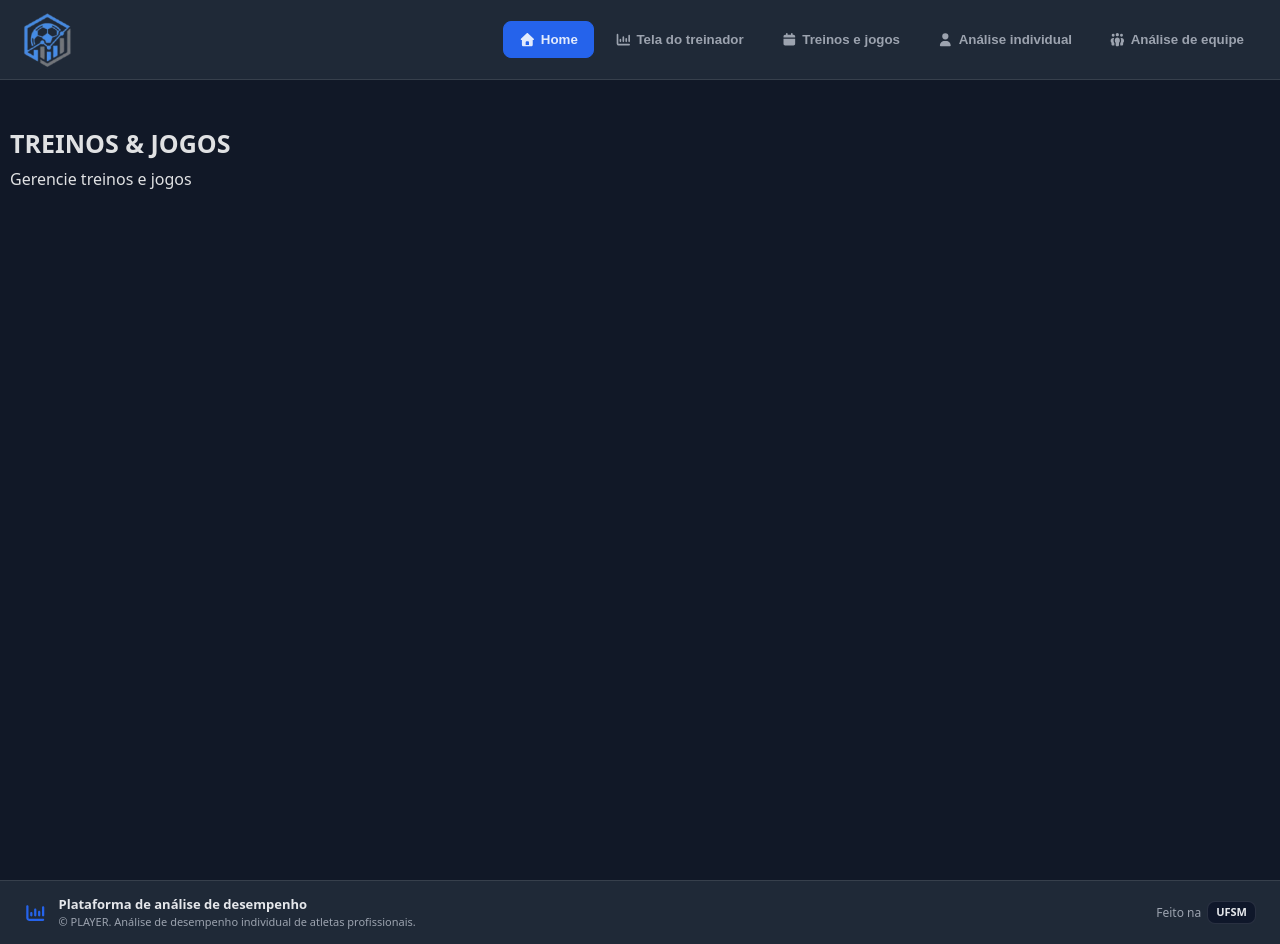
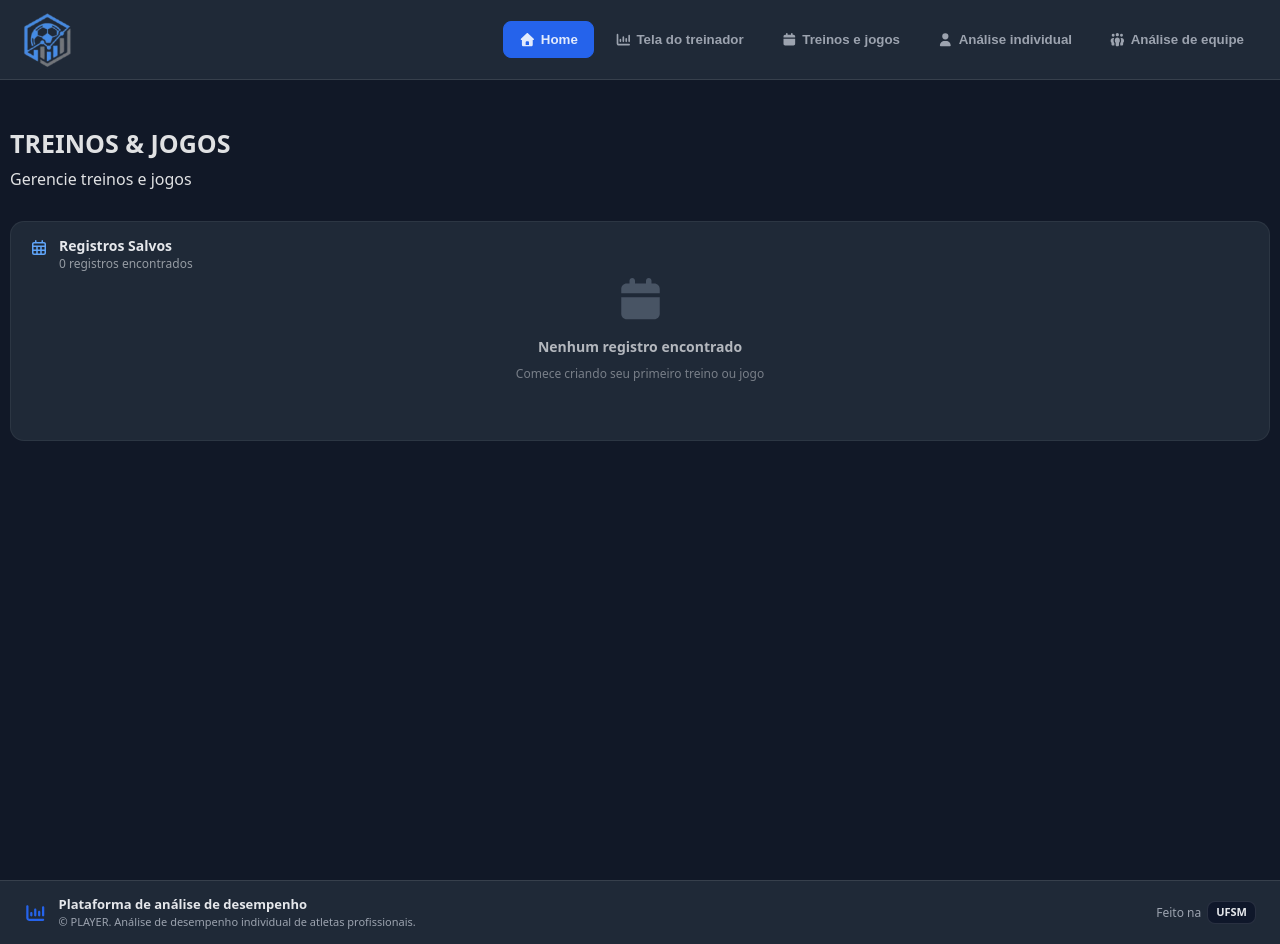
Before and after one commit to diogodls/player, a React (Vite) app: page /session-screen in a window 1280 px wide. Built offline with nearby package versions, Linux system fonts and the light colour scheme.

Commit message:
feat(#44): empty state da tela de treinos e jogos

```diff
--- /dev/null
+++ b/src/components/RegistrationScreen/RegistrationScreen.module.scss
@@ -0,0 +1,70 @@
+.card {
+  position: relative;
+  width: 100%;
+  min-height: 220px;
+  border-radius: 14px;
+  background: #1f2937;
+  border: 1px solid rgba(255, 255, 255, 0.06);
+  padding: 16px 18px;
+
+  .cardHeader {
+    display: flex;
+    align-items: flex-start;
+    gap: 10px;
+  }
+
+  .headerIcon {
+    font-size: 16px;
+    color: #60a5fa;
+    margin-top: 2px;
+  }
+
+  .headerText {
+    display: flex;
+    flex-direction: column;
+    gap: 2px;
+  }
+
+  .headerTitle {
+    color: #e5e7eb;
+    font-weight: 700;
+    font-size: 14px;
+    line-height: 1.1;
+  }
+
+  .headerSub {
+    color: rgba(229, 231, 235, 0.6);
+    font-size: 12px;
+    font-weight: 500;
+  }
+
+  .emptyState {
+    position: absolute;
+    inset: 0;
+    display: flex;
+    flex-direction: column;
+    align-items: center;
+    justify-content: center;
+    gap: 8px;
+    text-align: center;
+    padding: 20px;
+  }
+
+  .emptyIcon {
+    font-size: 44px;
+    color: rgba(148, 163, 184, 0.35);
+    margin-bottom: 6px;
+  }
+
+  .emptyTitle {
+    color: rgba(229, 231, 235, 0.75);
+    font-weight: 700;
+    font-size: 14px;
+  }
+
+  .emptySub {
+    color: rgba(229, 231, 235, 0.45);
+    font-size: 12px;
+    font-weight: 500;
+  }
+}
--- /dev/null
+++ b/src/components/RegistrationScreen/RegistrationScreen.tsx
@@ -0,0 +1,30 @@
+import styles from "./RegistrationScreen.module.scss";
+import { FontAwesomeIcon } from "@fortawesome/react-fontawesome";
+import { faCalendarDays } from "@fortawesome/free-regular-svg-icons";
+import { faCalendar } from "@fortawesome/free-solid-svg-icons";
+
+const RegistrationScreen = () => {
+  const total = 0;
+
+  return (
+    <div className={styles.wrapper}>
+      <div className={styles.card}>
+        <div className={styles.cardHeader}>
+          <FontAwesomeIcon icon={faCalendarDays} className={styles.headerIcon} />
+          <div className={styles.headerText}>
+            <span className={styles.headerTitle}>Registros Salvos</span>
+            <span className={styles.headerSub}>{total} registros encontrados</span>
+          </div>
+        </div>
+
+        <div className={styles.emptyState}>
+          <FontAwesomeIcon icon={faCalendar} className={styles.emptyIcon} />
+          <span className={styles.emptyTitle}>Nenhum registro encontrado</span>
+          <span className={styles.emptySub}>Comece criando seu primeiro treino ou jogo</span>
+        </div>
+      </div>
+    </div>
+  );
+};
+
+export default RegistrationScreen;
--- a/src/pages/SessionScreen/SessionScreen.tsx
+++ b/src/pages/SessionScreen/SessionScreen.tsx
@@ -1,10 +1,12 @@
 import styles from "../CoachDashboard/CoachDashboard.module.scss";
 import HeaderSessionScreen from "../../components/HeaderSessionScreen/HeaderSessionScreen.tsx";
+import RegistrationScreen from "../../components/RegistrationScreen/RegistrationScreen.tsx";
 
 const SessionScreen = ()=>{
   return(
     <div className={styles.container}>
-      <HeaderSessionScreen/>
+      <HeaderSessionScreen />
+      <RegistrationScreen />
     </div>
   );
 };
```
Also changed, not shown: src/pages/SessionScreen/SessionScreen.module.scss (deleted).
